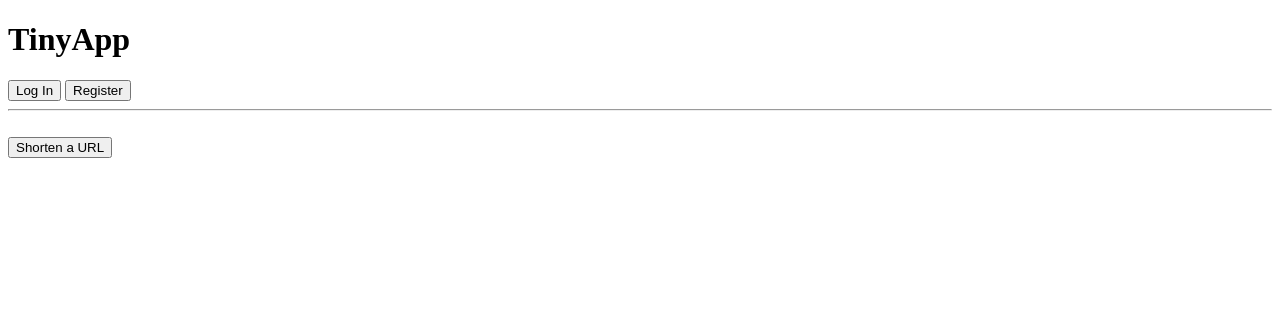
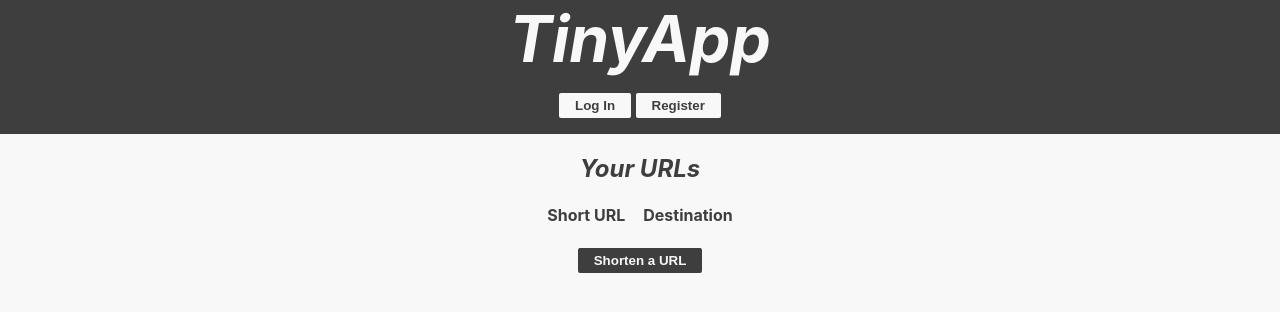
Before and after one commit to jalovatt/lighthouse-tinyapp, a Node server app: page /urls in a window 1280 px wide. Shown: the top 312 px of the page. Run offline with Node 20, Linux system fonts and the light colour scheme; lists and menus that the app fills with data are empty.

Commit message:
Refactored views, added global stylesheet

```diff
--- /dev/null
+++ b/css/global.css
@@ -0,0 +1,119 @@
+:root {
+  --white: #f8f8f8;
+  --black: #3e3e3e;
+}
+
+body {
+
+  padding: 0;
+  margin: 0;
+
+  font-family:  -apple-system,
+                BlinkMacSystemFont,
+                "Segoe UI",
+                Roboto,
+                "Helvetica Neue",
+                Arial,
+                sans-serif;
+
+  color: var(--black);
+  background-color: var(--white);
+
+  text-align: center;
+
+}
+
+header {
+
+  text-align: center;
+
+  color: var(--white);
+  background-color: var(--black);
+
+
+}
+
+h1 {
+  margin: 0;
+}
+
+.appTitle {
+
+  font-size: 2em;
+
+  color: var(--white);
+  font-style: italic;
+}
+
+h2 {
+
+  font-style: italic;
+  text-align: center;
+}
+
+.loginStatus {
+  padding-top: 16px;
+  padding-bottom: 16px;
+}
+
+.loginID {
+  font-weight: bold;
+  margin-right: 16px;
+}
+
+table {
+  margin-left: auto;
+  margin-right: auto;
+}
+
+td, th {
+  padding-left: 8px;
+  padding-right: 8px;
+}
+
+form {
+  display: inline-block;
+
+}
+
+.err {
+  color: red;
+
+}
+
+input[type=text] {
+  width: 300px
+
+}
+
+input[type=submit] {
+
+  padding: 0.3rem 1rem;
+
+
+
+  border: none;
+  border-radius: 2px;
+  background-color: var(--black);
+  color: var(--white);
+  outline: none;
+
+  font-weight: bold;
+}
+
+.headerButton[type=submit] {
+
+  color: var(--black);
+  background-color: var(--white);
+
+}
+
+.shortenButton {
+  margin-left: auto;
+  margin-right: auto;
+}
+
+a {
+  color: black; text-decoration: none;
+
+}
--- /dev/null
+++ b/views/partials/_footer.ejs
@@ -0,0 +1,2 @@
+</body>
+</html>
--- a/views/partials/_header.ejs
+++ b/views/partials/_header.ejs
@@ -1,16 +1,19 @@
 
-<style>
-  form { display: inline-block; }
-  .err { color: red; }
-  input[type=text] { width: 300px }
-  a { color: black; text-decoration: none; }
-</style>
+<!DOCTYPE html>
+<html lang="en">
+<head>
+  <title>TinyApp</title>
+  <link rel="stylesheet" type="text/css" href="../css/global.css">
+</head>
+<body>
+
 <header>
-  <h1><a href="/">TinyApp</a></h1>
+  <h1><a class="appTitle" href="/">TinyApp</a></h1>
+  <div class="loginStatus">
     <% if (locals.user) { %>
-      Logged in as <%= user.email %> | <form method="POST" action="/logout"><input type="submit" value="Log Out"></form>
+      <span class="loginText">Logged in as </span><span class="loginID"><%= user.email %></span><form method="POST" action="/logout"><input type="submit" value="Log Out" class="headerButton"></form>
     <% } else { %>
-      <form method="GET" action="/login"><input type="submit" value="Log In"></form> <form method="GET" action="/register"><input type="submit" value="Register"></form>
+      <form method="GET" action="/login"><input type="submit" value="Log In" class="headerButton"></form> <form method="GET" action="/register"><input type="submit" value="Register" class="headerButton"></form>
     <% } %>
+  </div>
 </header>
-<hr>
--- a/views/urls_index.ejs
+++ b/views/urls_index.ejs
@@ -1,21 +1,20 @@
-<!DOCTYPE html>
-<html lang="en">
-<head>
-  <title>TinyApp</title>
-</head>
-<body>
 <% include ./partials/_header %>
+<h2>Your URLs</h2>
 <table>
+  <tr>
+    <th>Short URL</th>
+    <th>Destination</th>
+  </tr>
   <% Object.keys(urls).forEach(key => { %>
     <tr>
       <td><%= key %></td>
-        <td><%= urls[key].url %></td>
+      <td><input type="text" readonly value="<%= urls[key].url %>"></td>
       <td><form method="GET" action="/urls/<%= key %>"><input type="submit" value="Edit"></form></td>
       <td><form method="POST" action="/urls/<%= key %>/delete"><input type="submit" value="Delete"></form></td>
     </tr>
   <% }); %>
 </table>
 <br>
-  <form method="GET" action="/urls/new"><input type="submit" value="Shorten a URL"></form>
-</body>
-</html>
+<form method="GET" action="/urls/new"><input type="submit" value="Shorten a URL" class="shortenButton"></form>
+
+<% include ./partials/_footer %>
```
Also changed, not shown: views/login.ejs (+3 -8 lines), views/not_allowed.ejs (+5 -10 lines), views/not_found.ejs (+5 -10 lines), views/register.ejs (+3 -13 lines), views/urls_new.ejs (+2 -6 lines), views/urls_show.ejs (+3 -11 lines), views/view-template.ejs (+4 -9 lines). Lines whose indentation alone changed are shown as unchanged.
